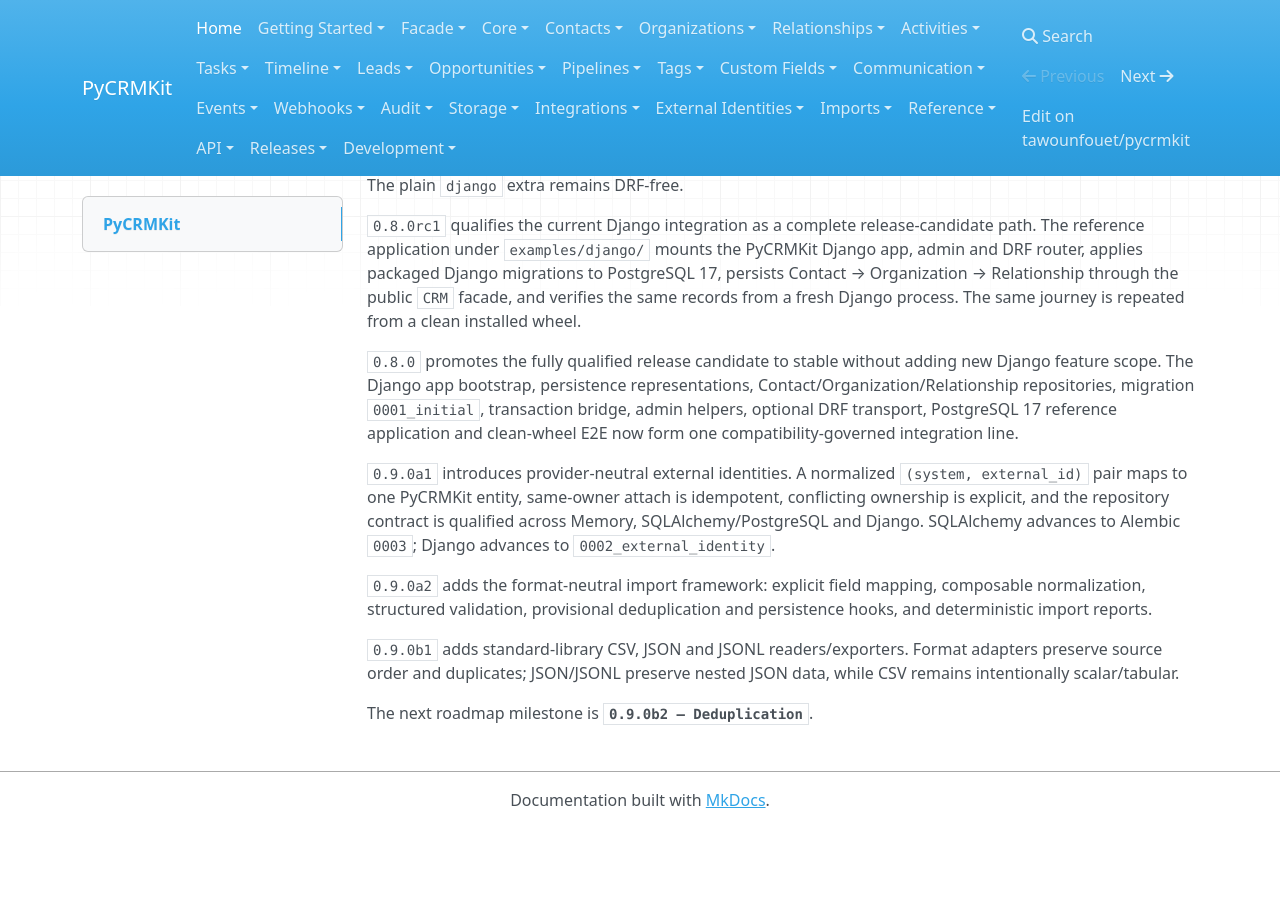
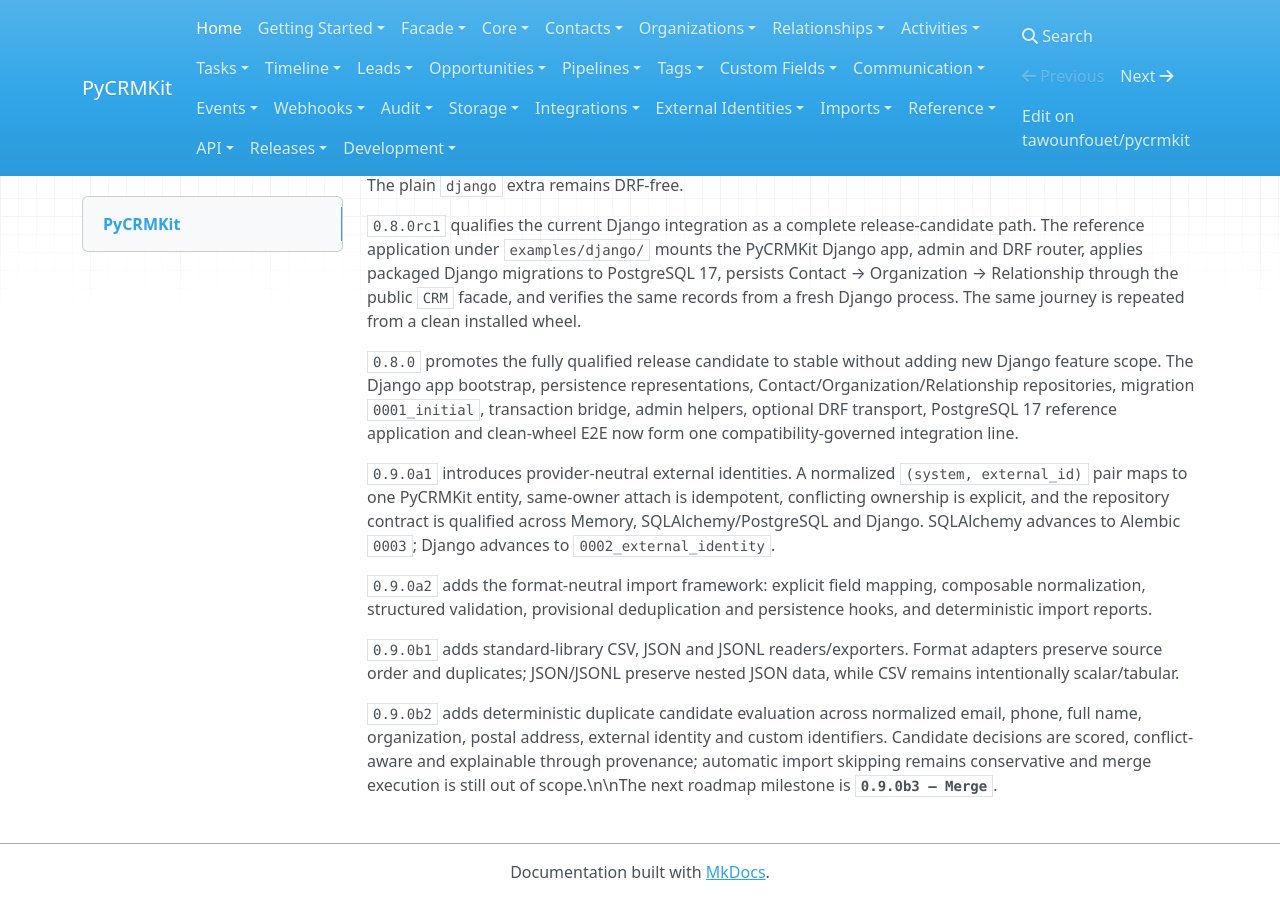
Before and after one commit to tawounfouet/pycrmkit, an MkDocs documentation site: the page built from docs/index.md, in a window 1280 px wide and 900 px high, scrolled down 1799 px. Built offline with MkDocs 1.6.1, drawn with Linux system fonts in a browser that asks for light colours; nearby versions of some CDN libraries; before the commit the page ends 2627 px from its top, so only the background shows below that; some of the changed text lies outside the part shown.

Commit message:
docs(index): publish 0.9.0b2 deduplication

```diff
--- a/docs/index.md
+++ b/docs/index.md
@@ -98,4 +98,4 @@
 
 `0.9.0b1` adds standard-library CSV, JSON and JSONL readers/exporters. Format adapters preserve source order and duplicates; JSON/JSONL preserve nested JSON data, while CSV remains intentionally scalar/tabular.
 
-The next roadmap milestone is **`0.9.0b2 — Deduplication`**.
+`0.9.0b2` adds deterministic duplicate candidate evaluation across normalized email, phone, full name, organization, postal address, external identity and custom identifiers. Candidate decisions are scored, conflict-aware and explainable through provenance; automatic import skipping remains conservative and merge execution is still out of scope.\n\nThe next roadmap milestone is **`0.9.0b3 — Merge`**.
```
Also changed, not shown: other parts of docs/index.md (+1 -1 lines).
